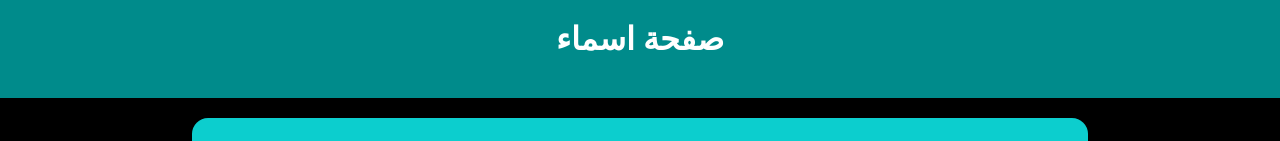
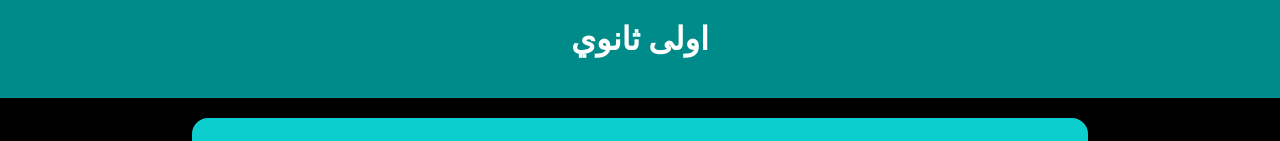
Before and after one commit to hemarashed/hema, a plain HTML site: page asmaa.html in a window 1280 px wide. Shown: the top 141 px of the page. Drawn offline with Linux system fonts and the light colour scheme.

Commit message:
Update asmaa.html

```diff
--- a/asmaa.html
+++ b/asmaa.html
@@ -9,7 +9,7 @@
 </head>
 <body>
 
-    <h1>صفحة اسماء</h1>
+    <h1> اولى ثانوي </h1>
     <div class="option">
         <div class="male">
             <a href="asmaa/asmaa-arabic.html">
```
